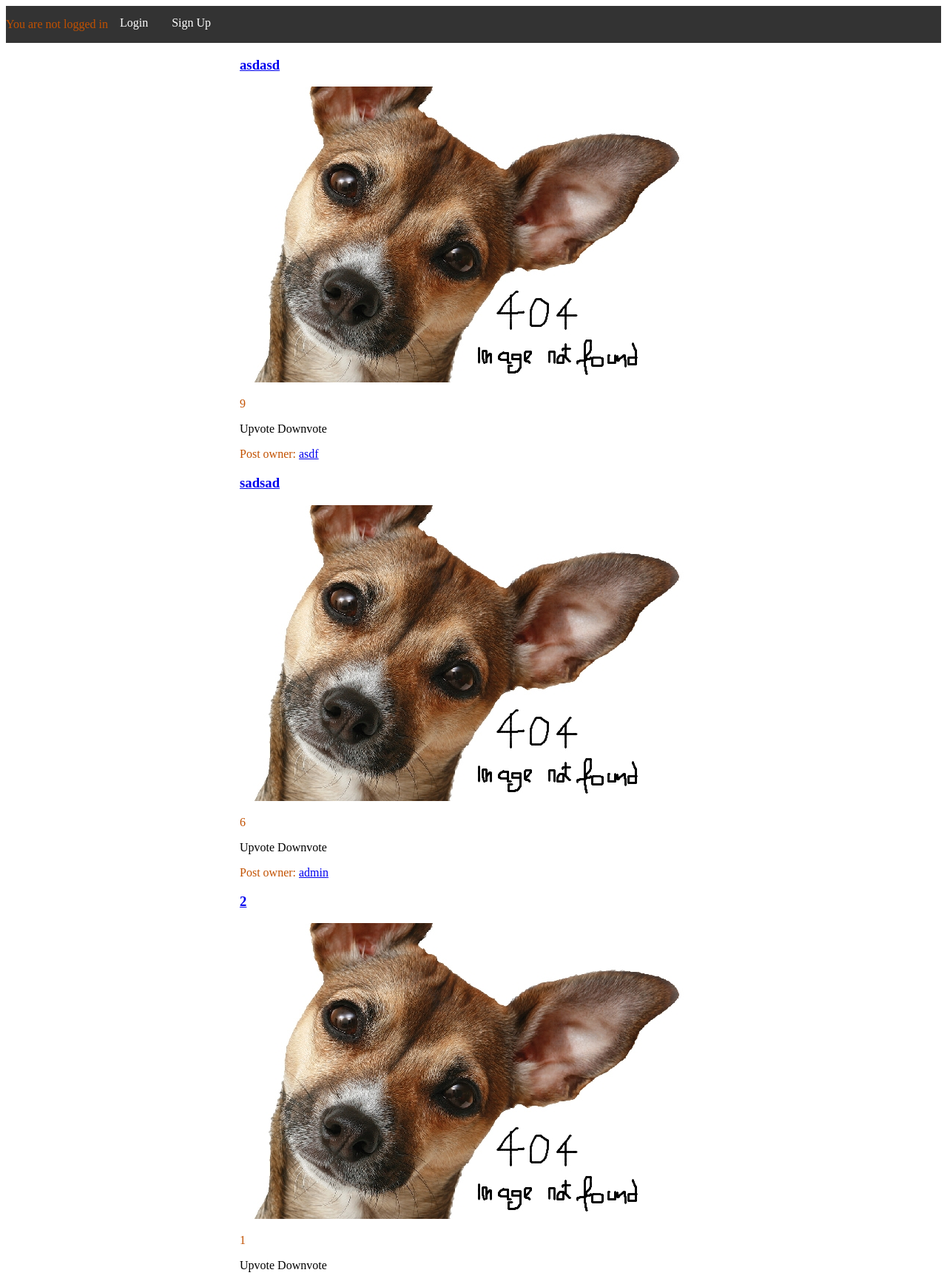
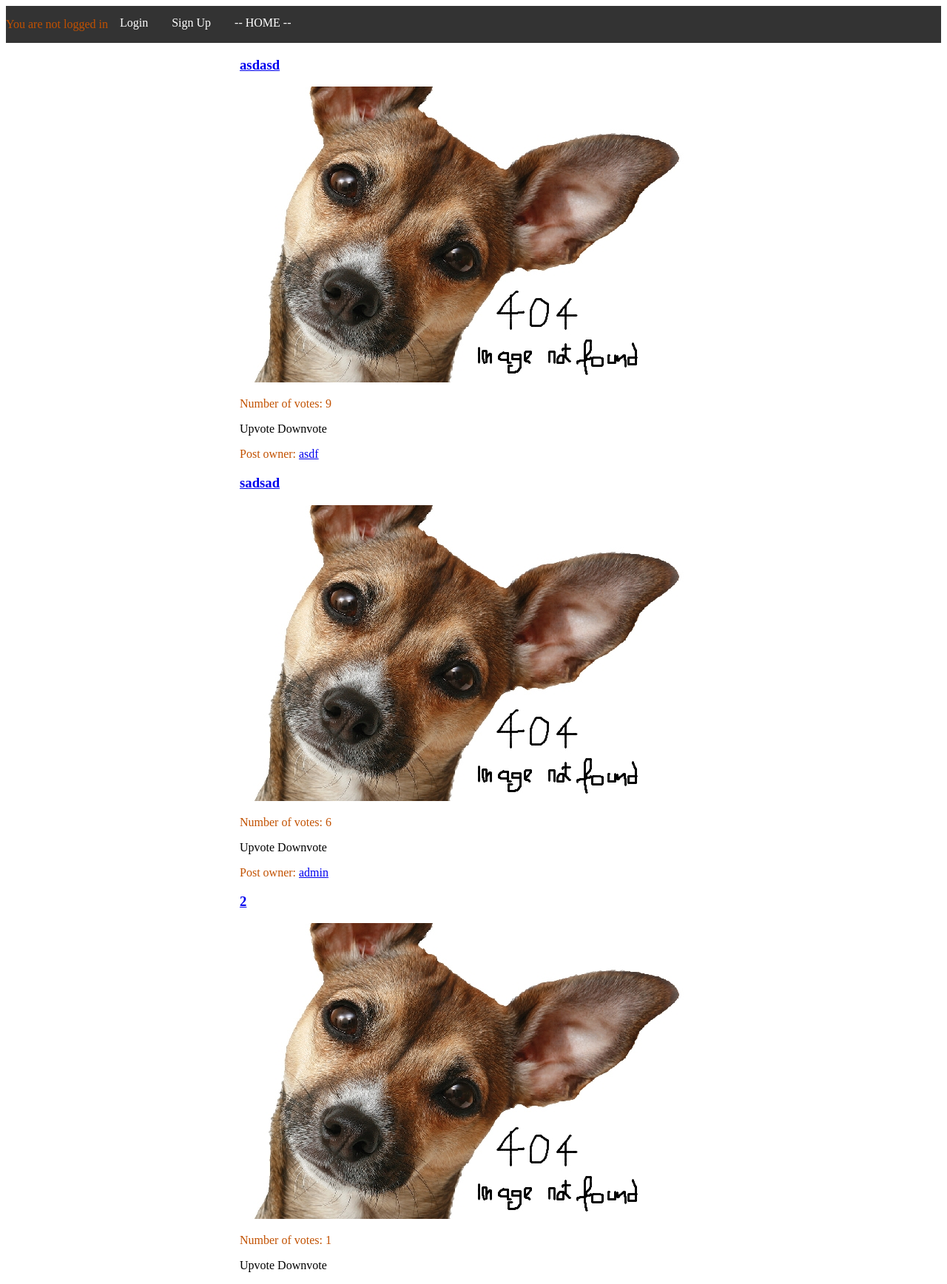
Before and after one commit to luisferreira32/SE, a Django app: page / in a window 1280 px wide. Shown: the top 1736 px of the page at 74% size. Run offline with Django 3.2, Linux system fonts and the light colour scheme; data comes from the database, SQL or seed files in the repository; both versions use the stored data as it was after the commit.

Commit message:
small UI changes

```diff
--- a/doggag/templates/base.html
+++ b/doggag/templates/base.html
@@ -16,6 +16,29 @@
 </head>
 <body>
   <main>
+
+          <!-- This block should be in the header -->
+          <ul class="head">
+          {% if user.is_authenticated %}
+              <li class="head"> <p id="greeting"> Hi {{ user.profile.nickname }}! </p> </li>
+              <!-- Display user photo if user has -->
+              <li class="head">
+              {% if user.profile.photo %}
+                  <img class="profile" src="{{ user.profile.photo.url }}" alt="Profile picture">
+              {% else %}
+                  <img class="profile" src="/media/images/default.png" alt="Default profile picture">
+              {% endif %}
+              </li>
+              <li class="head"><a href="{% url 'apps:upload' %}" >Upload Post</a></li>
+              <li class="head"><a href="{% url 'accounts:userdetail' user.id %}">User profile</a></li>
+              <li class="head"><a href="{% url 'logout' %}">Logout</a></li>
+          {% else %}
+              <li class="head"><p>You are not logged in</p></li>
+              <li class="head"><a href="{% url 'login' %}">Login</a></li>
+              <li class="head"><a href="{% url 'accounts:signup' %}">Sign Up</a></li>
+          {% endif %}
+          <li class="head"><a href="{% url 'apps:home' %}"> -- HOME -- </a></li>
+          </ul>
     {% block content %}
     {% endblock %}
   </main>
--- a/doggag/templates/home.html
+++ b/doggag/templates/home.html
@@ -1,36 +1,18 @@
 {% extends 'base.html' %}
 
 {% block content %}
-
-    <!-- This block should be in the header -->
-    <ul class="head">
-    {% if user.is_authenticated %}
-        <li class="head"> <p id="greeting"> Hi {{ user.profile.nickname }}! </p> </li>
-        <!-- Display user photo if user has -->
-        <li class="head">
-        {% if user.profile.photo %}
-            <img class="profile" src="{{ user.profile.photo.url }}" alt="Profile picture">
-        {% else %}
-            <img class="profile" src="/media/images/default.png" alt="Default profile picture">
-        {% endif %}
-        </li>
-        <li class="head"><a href="{% url 'apps:upload' %}" >Upload Post</a></li>
-        <li class="head"><a href="{% url 'accounts:userdetail' user.id %}">User profile</a></li>
-        <li class="head"><a href="{% url 'logout' %}">Logout</a></li>
-    {% else %}
-        <li class="head"><p>You are not logged in</p></li>
-        <li class="head"><a href="{% url 'login' %}">Login</a></li>
-        <li class="head"><a href="{% url 'accounts:signup' %}">Sign Up</a></li>
-    {% endif %}
-    </ul>
 
     <!-- Display the posts -->
     <div class="infinite-container">
     {% for post in posts %}
         <div class="infinite-item center">
             <h3><a href="{% url 'apps:detail' post.id %}">{{ post.title }}</a></h3>
-            <img class="post" src="{{ post.content.url }}" alt="Post image failed to load">
-            <p>{{ post.votes }}</p>
+            {% if post.content.url %}
+                <img class="post" src="{{ post.content.url }}" alt="Image deleted from the data base">
+            {% else %}
+                <img class="post" src="/media/images/404image.jpg" alt="Post image failed to load">
+            {% endif %}
+            <p>Number of votes: {{ post.votes }}</p>
             <a href="{% url 'apps:upvote' post.id %}" class="button">Upvote</a>
             <a href="{% url 'apps:downvote' post.id %}" class="button">Downvote</a>
             {% if post.post_owner != None %}
--- a/doggag/templates/profile.html
+++ b/doggag/templates/profile.html
@@ -1,6 +1,9 @@
 {% extends 'base.html' %}
 
 {% block content %}
+
+    <div class="center">
+
         <!-- Display user nickname if user has -->
         {% if userprofile.profile.nickname %}
             <h2> {{ userprofile.profile.nickname }} </h2>
@@ -19,5 +22,6 @@
         <p><a href="{% url 'accounts:updateprof' user.profile.id %}" class="button">Update Profile</a></p>
         {% endif %}
 
-    <a href="{% url 'apps:home' %}" class="button">HOME</a>
+    </div>
+
 {% endblock %}
```
Also changed, not shown: doggag/templates/postdetail.html (+0 -22 lines), doggag/db.sqlite3. Lines whose indentation alone changed are shown as unchanged.
